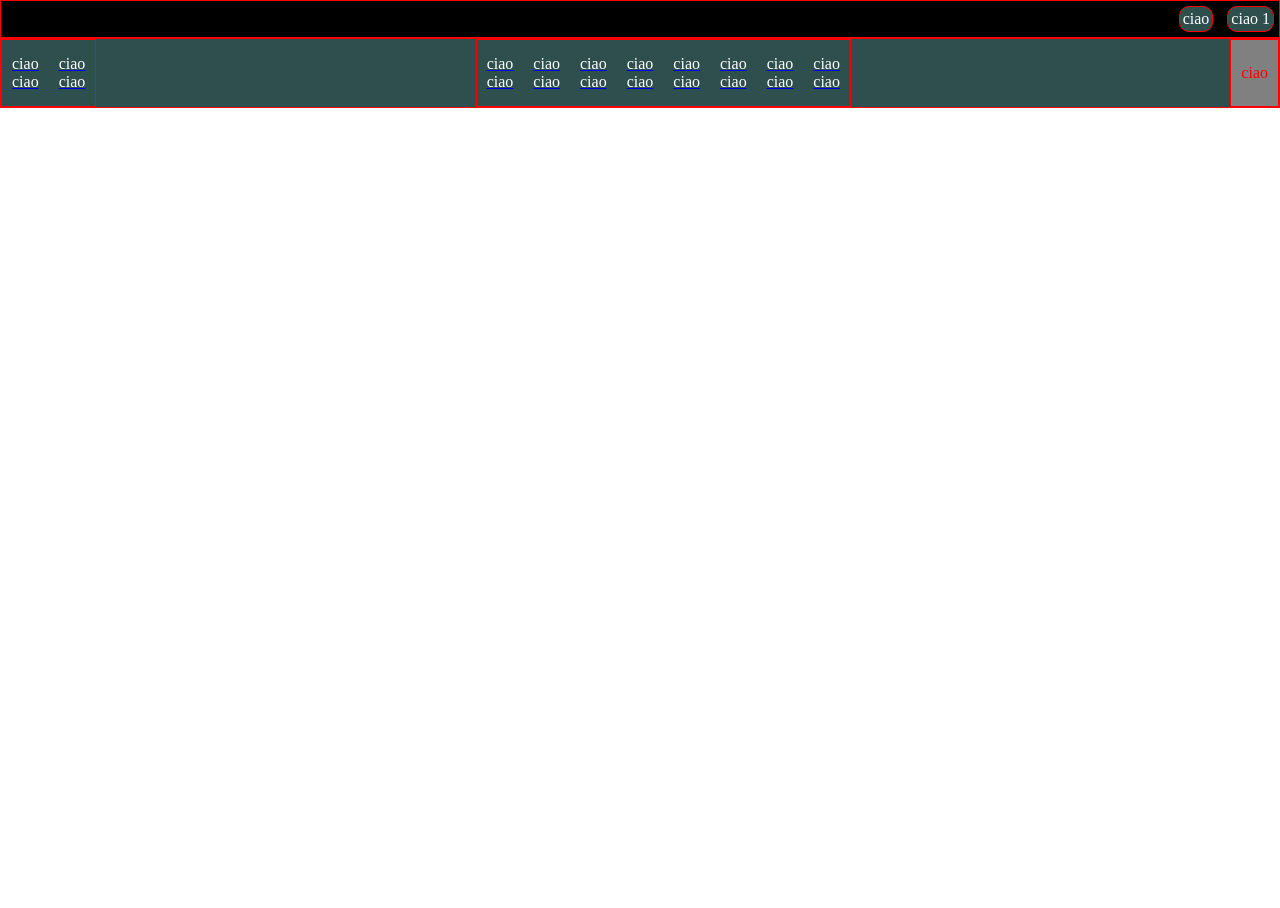
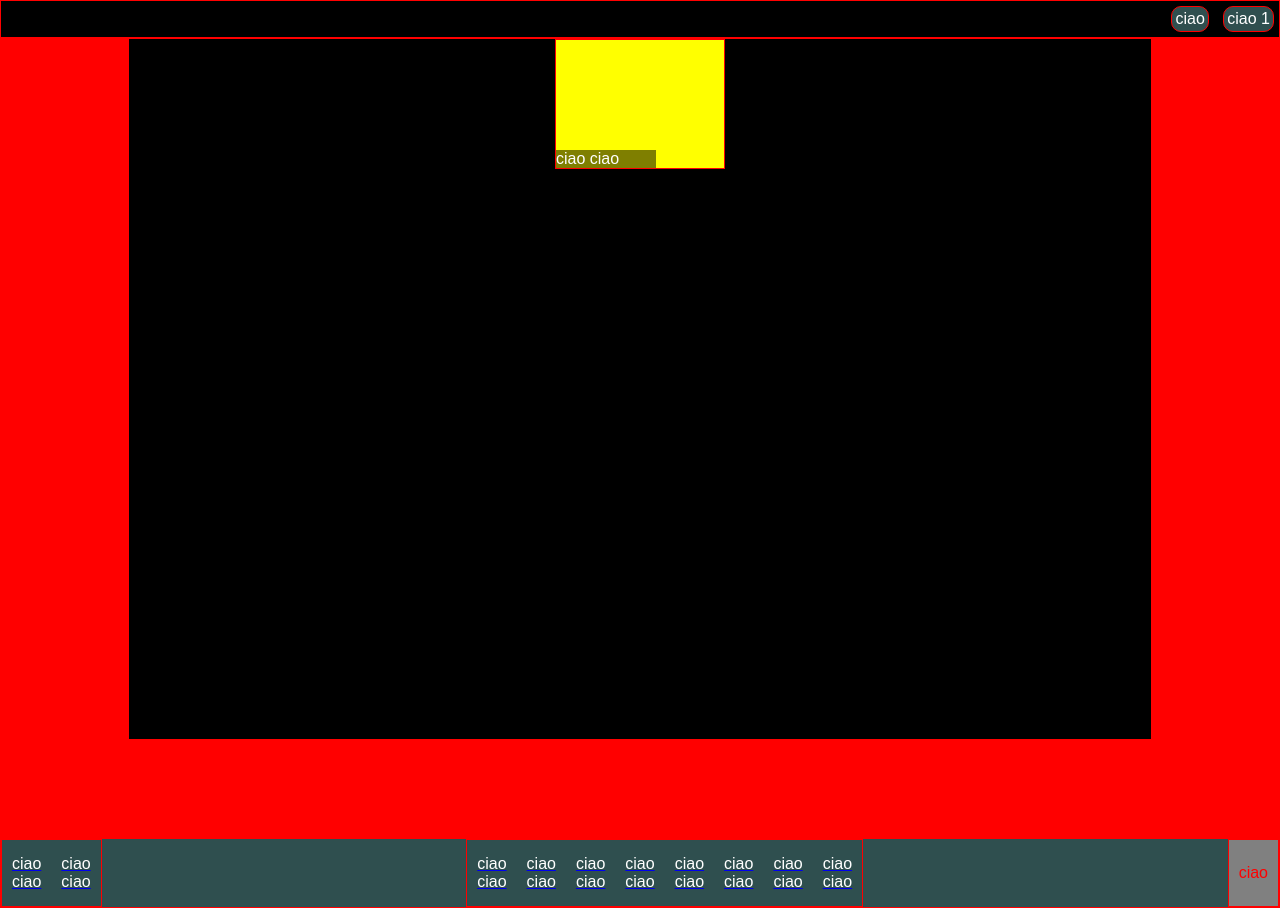
Before and after one commit to emanuelesacchetti/html-css-zoom, a plain HTML site: page index.html in a window 1280 px wide. Before the commit the page ends 800 px from the top, so only its background shows below. Drawn offline with Linux system fonts and the light colour scheme.

Commit message:
struttura

```diff
--- a/css/style.css
+++ b/css/style.css
@@ -2,6 +2,10 @@
     margin: 0;
     padding: 0;
     box-sizing: border-box;
+}
+
+body {
+    font-family: sans-serif;
 }
 
 /*debug*/
@@ -29,6 +33,41 @@ header{
     color: white;
     border-radius: 10px;
     margin: 5px;
+}
+
+/*main*/
+
+.wrapper {
+    width: 100%;
+    height: 100vh;
+    background-color: red;
+}
+
+.container {
+    width: 80%;
+    margin: auto;
+    height: 700px;
+    background-color: black;
+    display: flex;
+    flex-wrap: wrap;
+    align-content: flex-start;
+    justify-content: center;
+}
+
+.main_item {
+    width: 170px;
+    height: 130px;
+    background-color: yellow;
+    position: relative;
+}
+
+.utente {
+    position: absolute;
+    bottom: 0;
+    left: 0;
+    width: 100px;
+    background-color: rgba(0, 0, 0, 0.5);
+
 }
 
 
--- a/index.html
+++ b/index.html
@@ -15,14 +15,25 @@
         </div>
     </header>
 
+    <main>
+
+        <div class="wrapper border">
+            <div class="container">
+                <div class="main_item border">
+                    <img src="" alt="">
+                    <div class="utente white">
+                        <span class="microphone">ciao</span>
+                        <span class="name">ciao</span>
+                    </div>
+                </div>
 
 
 
 
-    <main>
+            </div>
 
 
-
+        </div>
 
     </main>
 
```
